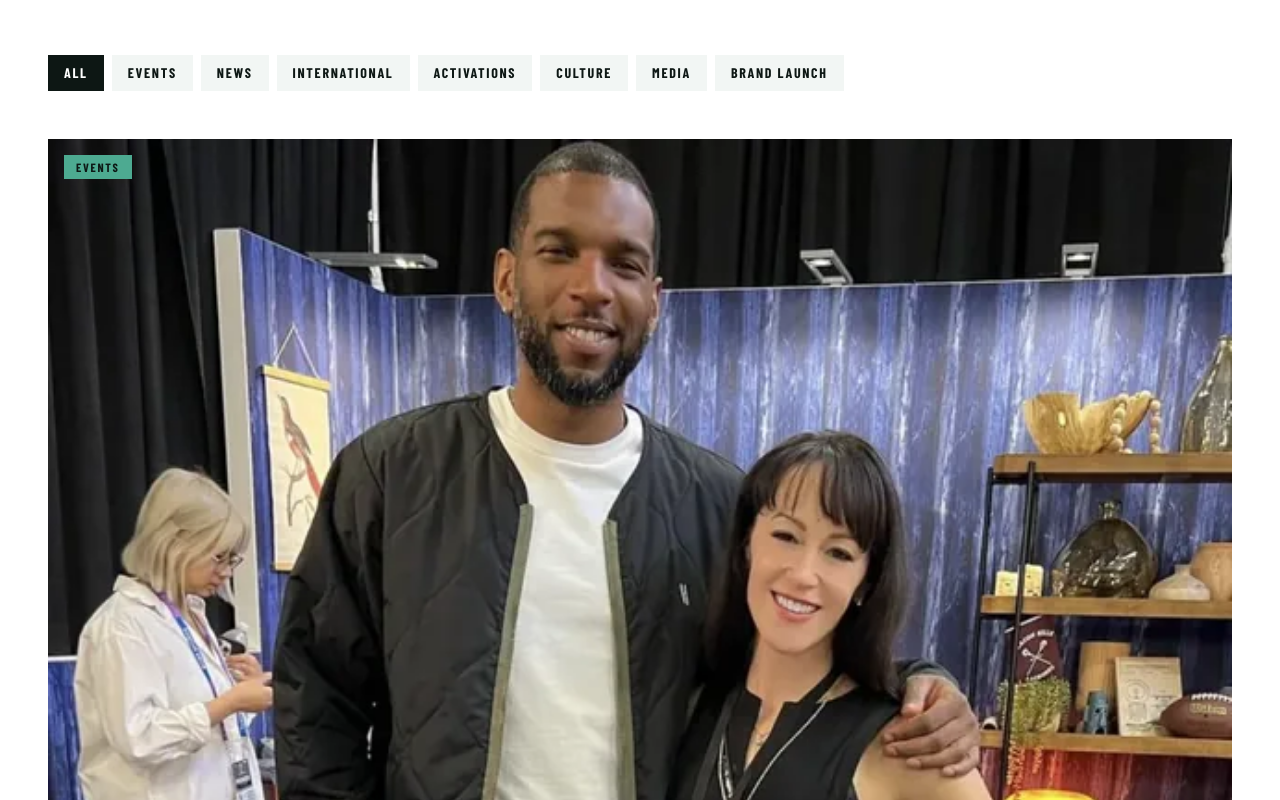
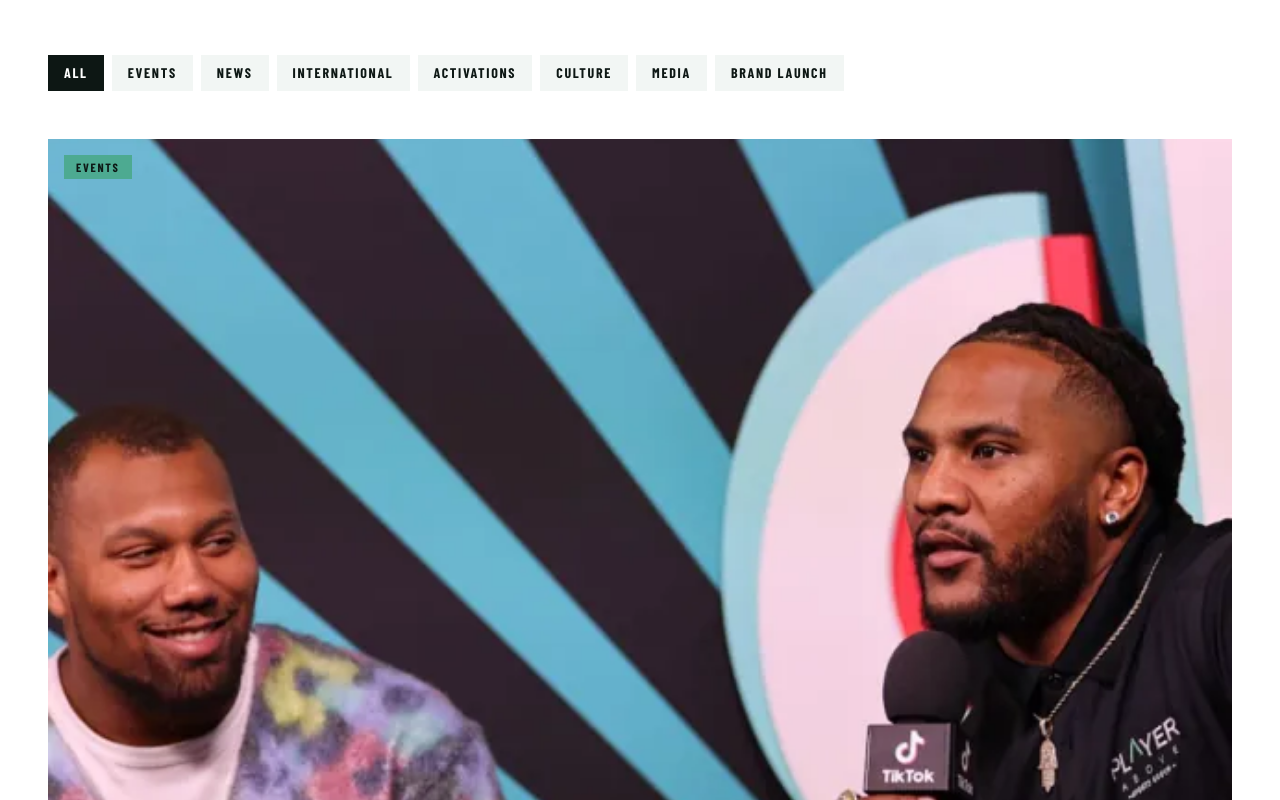
Before and after one commit to bgseinc/BGSEinc, a React (Vite) app: page /blog in a window 1280 px wide. Shown: the part 620-1420 px from the top of the page. Built offline with nearby package versions, Linux system fonts and the light colour scheme; no server answers; a web font is replaced by a local one.

Commit message:
Super Bowl post: use TikTok photo as cover
Co-Authored-By: Claude Sonnet 5.5 <noreply@anthropic.com>
Claude-Session: https://claude.ai/code/session_012mz3WAMdpn5QWtFeFFWHpf

```diff
--- a/src/data/posts.ts
+++ b/src/data/posts.ts
@@ -95,9 +95,9 @@ export const posts: Post[] = [
     tags: ['Super Bowl', 'Radio Row', 'Media Tours', 'Athletes', 'Agents'],
     excerpt:
       'For agents, athletes and managers preparing for Super Bowl week, this is when strategy matters most. VIP itineraries, red carpet access, event production, Radio Row, media tours, appearances and collaborations.',
-    cover: '/images/home/g4.webp',
-    coverAlt: 'Brittany Gilman with an athlete on radio row during Super Bowl week',
-    coverPosition: 'center 0%',
+    cover: '/images/blog/super-bowl/5.webp',
+    coverAlt: 'TJ Ward and Pat Surtain on the TikTok set during Super Bowl week',
+    coverPosition: 'center 28%',
     blocks: [
       {
         type: 'p',
```
